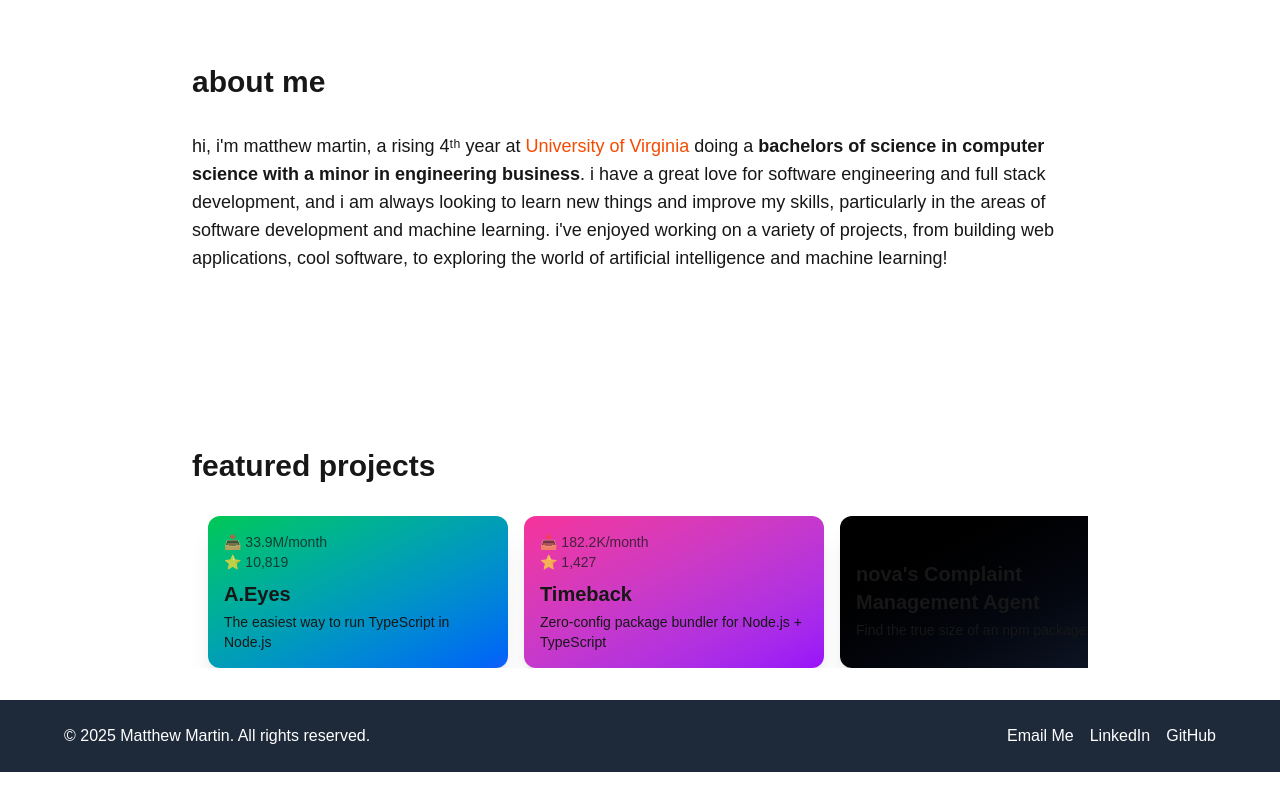
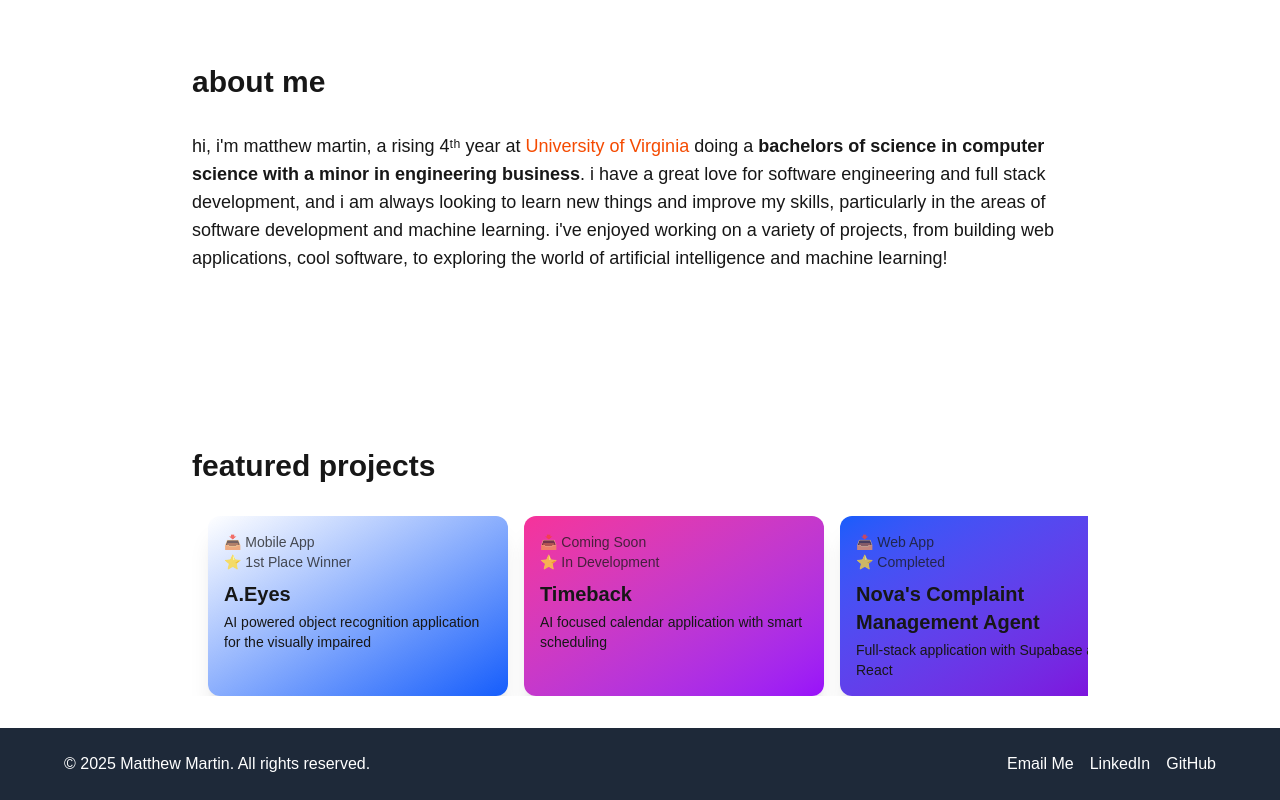
Before and after one commit to novaticstar/resume, a Next.js app: page / in a window 1280 px wide. Shown: the part 864-1664 px from the top of the page. Before the commit the page ends 1636 px from the top, so only its background shows below. Built offline with nearby package versions, Linux system fonts and the light colour scheme.

Commit message:
Update project details in ProjectScroll component

```diff
--- a/src/components/ProjectScroll.tsx
+++ b/src/components/ProjectScroll.tsx
@@ -2,45 +2,24 @@ export default function ProjectScroll() {
   const projects = [
     {
       name: "A.Eyes",
-      desc: "The easiest way to run TypeScript in Node.js",
-      downloads: "33.9M/month",
-      stars: "10,819",
-      color: "bg-gradient-to-br from-green-500 to-blue-600",
+      desc: "AI powered object recognition application for the visually impaired",
+      downloads: "Mobile App",
+      stars: "1st Place Winner",
+      color: "bg-gradient-to-br from-white-500 to-blue-600",
     },
     {
       name: "Timeback",
-      desc: "Zero-config package bundler for Node.js + TypeScript",
-      downloads: "182.2K/month",
-      stars: "1,427",
+      desc: "AI focused calendar application with smart scheduling",
+      downloads: "Coming Soon",
+      stars: "In Development",
       color: "bg-gradient-to-br from-pink-500 to-purple-600",
     },
     {
-      name: "nova's Complaint Management Agent",
-      desc: "Find the true size of an npm package",
-      downloads: "",
-      stars: "",
-      color: "bg-gradient-to-br from-black to-gray-900",
-    },
-        {
-      name: "A.Eyes",
-      desc: "The easiest way to run TypeScript in Node.js",
-      downloads: "33.9M/month",
-      stars: "10,819",
-      color: "bg-gradient-to-br from-green-500 to-blue-600",
-    },
-    {
-      name: "Timeback",
-      desc: "Zero-config package bundler for Node.js + TypeScript",
-      downloads: "182.2K/month",
-      stars: "1,427",
-      color: "bg-gradient-to-br from-pink-500 to-purple-600",
-    },
-    {
-      name: "nova's Complaint Management Agent",
-      desc: "Find the true size of an npm package",
-      downloads: "",
-      stars: "",
-      color: "bg-gradient-to-br from-black to-gray-900",
+      name: "Nova's Complaint Management Agent",
+      desc: "Full-stack application with Supabase and React",
+      downloads: "Web App",
+      stars: "Completed",
+      color: "bg-gradient-to-br from-blue-600 to-purple-700",
     }
   ];
 
```
